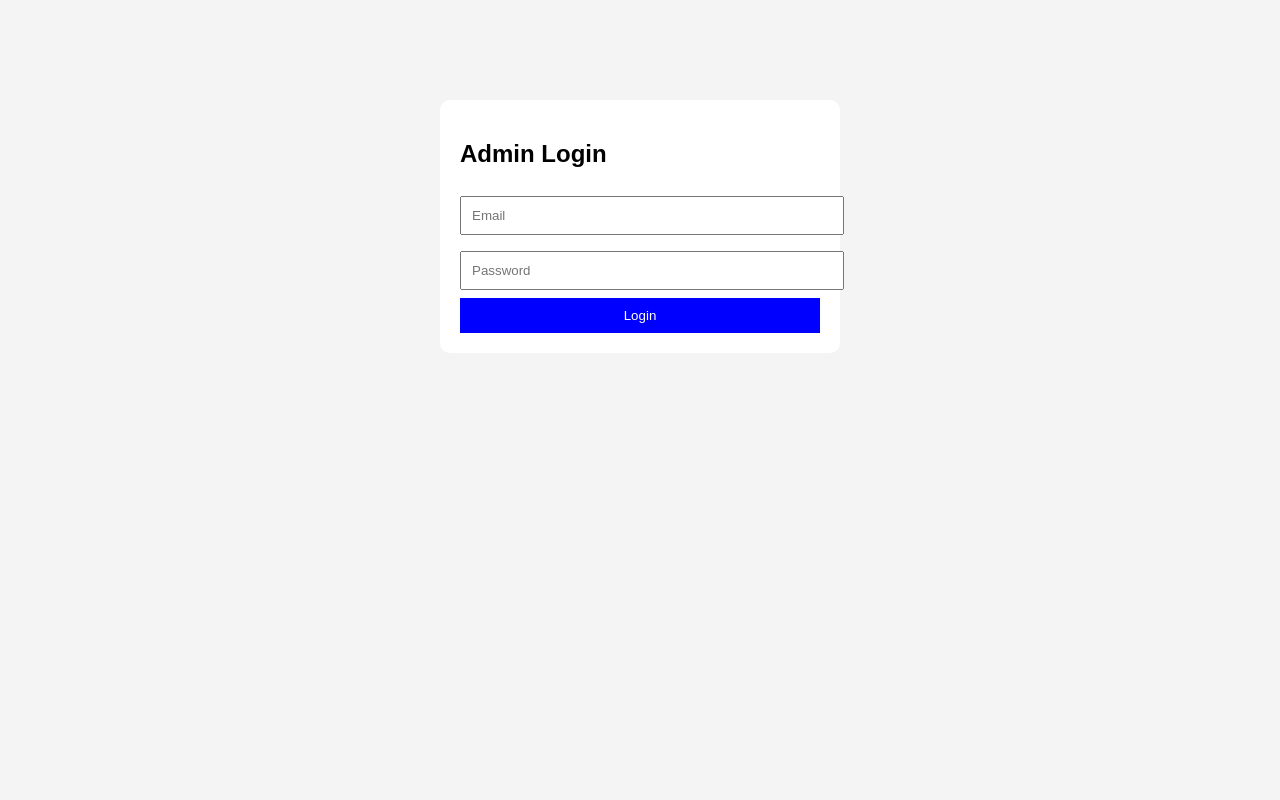
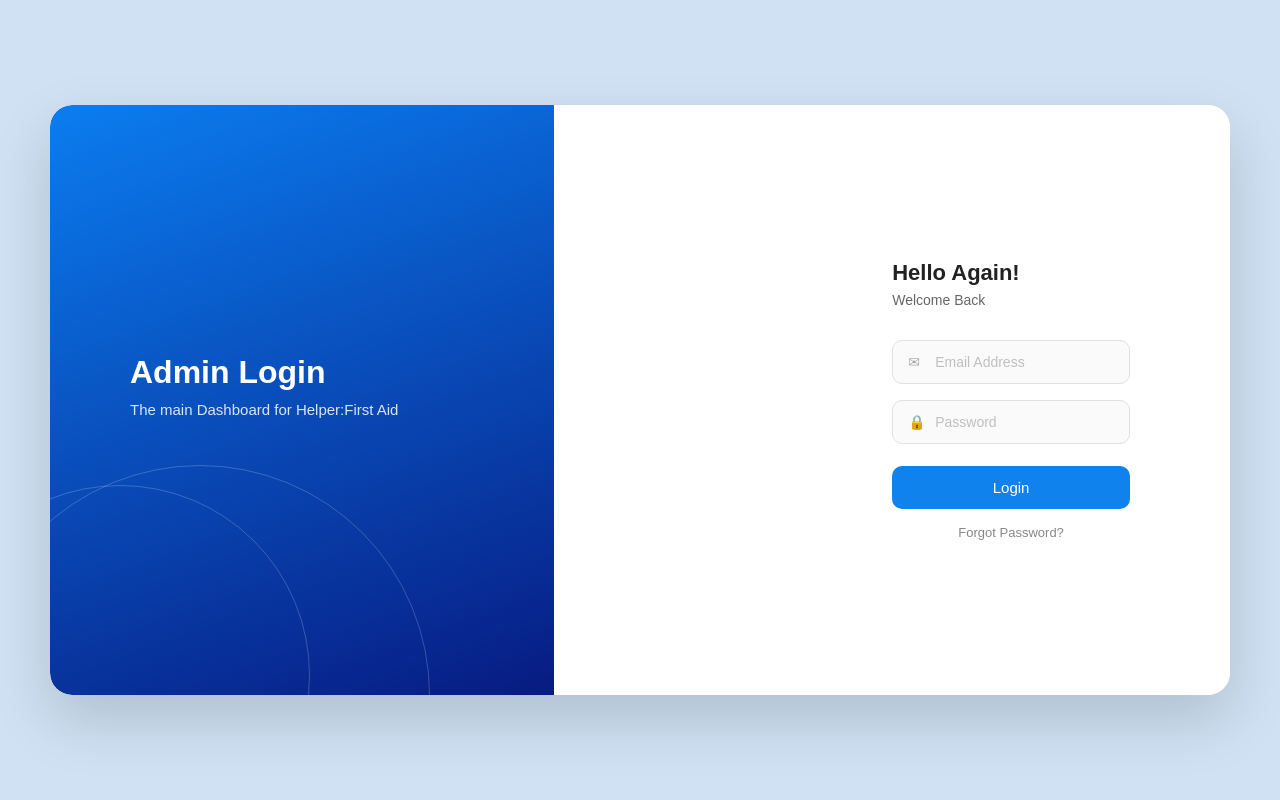
Before and after one commit to LASE3/Helper-First-Aid-PHP-Dashboard-, a PHP site: page /pages/login.php in a window 1280 px wide. Run offline with PHP 8.4, Linux system fonts and the light colour scheme.

Commit message:
channeg the log in screen added a new file assets

```diff
--- /dev/null
+++ b/assets/css/login.css
@@ -0,0 +1,185 @@
+* {
+    box-sizing: border-box;
+}
+
+body {
+    margin: 0;
+    min-height: 100vh;
+    font-family: Arial, sans-serif;
+    background-color: #cfe1f3;
+    display: flex;
+    justify-content: center;
+    align-items: center;
+}
+
+.login-wrapper {
+    width: 1180px;
+    height: 590px;
+    display: flex;
+    border-radius: 22px;
+    overflow: hidden;
+    box-shadow: 0 25px 60px rgba(0, 0, 0, 0.15);
+    background-color: white;
+}
+
+/* LEFT PANEL — blue gradient side */
+.left-panel {
+    width: 55%;
+    background: linear-gradient(160deg, #0b7df0, #071b82);
+    color: white;
+    position: relative;
+    display: flex;
+    flex-direction: column;
+    justify-content: center;
+    overflow: hidden;
+    padding-left: 80px;
+    padding-right: 60px;
+}
+
+.left-panel h1 {
+    font-size: 32px;
+    margin: 0 0 10px;
+    font-weight: 700;
+}
+
+.left-panel p {
+    font-size: 15px;
+    margin: 0 0 28px;
+    opacity: 0.85;
+}
+
+.read-more {
+    width: 110px;
+    height: 36px;
+    padding: 10px 18px;
+    border-radius: 25px;
+    border: none;
+    background: #168cf5;
+    color: white;
+    font-size: 14px;
+    cursor: pointer;
+    transition: background 0.2s;
+}
+
+.read-more:hover {
+    background: #0f7de0;
+}
+
+/* Decorative circles */
+.circle {
+    position: absolute;
+    width: 380px;
+    height: 380px;
+    border: 1px solid rgba(255, 255, 255, 0.2);
+    border-radius: 50%;
+    bottom: -170px;
+    left: -120px;
+    pointer-events: none;
+}
+
+.circle.two {
+    width: 460px;
+    height: 460px;
+    bottom: -230px;
+    left: -80px;
+}
+
+/* RIGHT PANEL — white form side */
+.right-panel {
+    width: 40%;
+    background: white;
+    display: flex;
+    align-items: center;
+    justify-content: center;
+    padding: 0;
+}
+.form-box {
+    width: 100%;
+    max-width: 280px;
+    margin-right: 100px;
+}
+.form-box h2 {
+    margin: 0 0 6px;
+    font-size: 22px;
+    color: #222;
+    font-weight: 700;
+}
+
+.form-box .sub {
+    margin: 0 0 32px;
+    color: #666;
+    font-size: 14px;
+}
+
+.input-wrap {
+    width: 100%;
+    position: relative;
+    margin-bottom: 16px;
+}
+
+.input-wrap span {
+    position: absolute;
+    top: 50%;
+    left: 16px;
+    transform: translateY(-50%);
+    color: #aaa;
+    font-size: 14px;
+    pointer-events: none;
+}
+
+.input-wrap input {
+    width: 100%;
+    padding: 13px 16px 13px 42px;
+    border-radius: 10px;
+    border: 1px solid #e0e0e0;
+    outline: none;
+    color: #333;
+    font-size: 14px;
+    background: #fafafa;
+    transition: border-color 0.2s;
+}
+
+.input-wrap input:focus {
+    border-color: #0f82ee;
+    background: white;
+}
+
+.input-wrap input::placeholder {
+    color: #bfbfbf;
+}
+
+button.login-btn {
+    width: 100%;
+    padding: 13px;
+    border-radius: 10px;
+    border: none;
+    background: #0f82ee;
+    color: white;
+    font-size: 15px;
+    cursor: pointer;
+    margin-top: 6px;
+    transition: background 0.2s;
+}
+
+button.login-btn:hover {
+    background: #0a6fd4;
+}
+
+.forgot {
+    display: block;
+    margin-top: 16px;
+    text-align: center;
+    color: #888;
+    text-decoration: none;
+    font-size: 13px;
+}
+
+.forgot:hover {
+    color: #0f82ee;
+}
+
+.err {
+    color: red;
+    margin-bottom: 14px;
+    font-size: 13px;
+}
--- a/pages/dashboard.php
+++ b/pages/dashboard.php
@@ -28,6 +28,7 @@ require_perm('dashboard.view');
 <head>
     <meta charset="UTF-8">
     <title>Dashboard</title>
+    <link rel="stylesheet" href="assets/css/dashboard.css">
 
 <div style="padding:10px; background:#f4f4f4; margin-bottom:15px;">
     Signed in as:
@@ -38,7 +39,7 @@ require_perm('dashboard.view');
     |
     <a href="admin_profile.php">My Profile</a>
     |
-    <a href="logout.php">Logout</a>
+    <a href="logout.php" target="_top" style="color:black; text-decoration:none;">Logout</a>
 </div>
 
 </head>
--- a/pages/login.php
+++ b/pages/login.php
@@ -15,7 +15,7 @@ if (isset($_POST['login'])) {
     $email = strtolower(trim($_POST['email'] ?? ''));
     $password = trim($_POST['password'] ?? '');
 
-    $stmt = $pdo->prepare("SELECT id, email, password_hash, is_active, role FROM admin_users WHERE email = ? LIMIT 1");
+    $stmt = $pdo->prepare("SELECT id, full_name, email, password_hash, is_active, role FROM admin_users WHERE email = ? LIMIT 1");
     $stmt->execute([$email]);
     $user = $stmt->fetch();
 
@@ -57,59 +57,51 @@ if (isset($_POST['login'])) {
 }
 ?>
 <!DOCTYPE html>
-<html>
-
+<html lang='en'>
 <head>
     <meta charset="UTF-8">
     <title>Admin Login</title>
-    <style>
-        body {
-            font-family: Arial;
-            background: #f4f4f4
-        }
-
-        .card {
-            width: 360px;
-            margin: 100px auto;
-            padding: 20px;
-            background: white;
-            border-radius: 10px
-        }
-
-        input {
-            width: 100%;
-            padding: 10px;
-            margin: 8px 0
-        }
-
-        button {
-            width: 100%;
-            padding: 10px;
-            background: blue;
-            color: white;
-            border: none;
-            cursor: pointer
-        }
-
-        .err {
-            color: red
-        }
-    </style>
+    <link rel="stylesheet" href="../assets/css/login.css">
 </head>
 
 <body>
-    <div class="card">
-        <h2>Admin Login</h2>
-        <?php if (!empty($error)): ?>
-            <p class="err"><?= htmlspecialchars($error) ?></p>
-        <?php endif; ?>
-        <form method="POST">
-            <input type="email" name="email" placeholder="Email" required>
-            <input type="password" name="password" placeholder="Password" required>
-            <button type="submit" name="login" value="1">Login</button>
+    <div class="login-wrapper">
+       <div class="login-wrapper">
 
-        </form>
+    <div class="left-panel">
+        <h1>Admin Login</h1>
+        <p>The main Dashboard for Helper:First Aid</p>
+    <!--    <button class="read-more" type="button">Read More</button> -->
+
+        <div class="circle"></div>
+        <div class="circle two"></div>
+    </div>
+
+    <div class="right-panel">
+    </div>
+    <div class="right-panel">
+        <div class="form-box">
+            <h2>Hello Again!</h2>
+            <p class="sub">Welcome Back</p>
+
+            <?php if(!empty($error)): ?>
+                <div class="err"><?= htmlspecialchars($error) ?></div>
+            <?php endif; ?>
+
+            <form method="POST">
+                <div class="input-wrap">
+                    <span>✉</span>
+                    <input type="email" name="email" placeholder="Email Address" required>
+                </div>
+                <div class="input-wrap">
+                    <span>🔒</span>
+                    <input type="password" name="password" placeholder="Password" required>
+                </div>
+                <button class="login-btn" type="submit" name="login" value="1">Login</button>
+
+                <a class="forgot" href="#">Forgot Password?</a>
+            </form>
+        </div>
     </div>
 </body>
-
 </html>
```
Also changed, not shown: logout.php (deleted, +0 -15 lines), pages/logout.php (added, +14 -0 lines), assets/css/dashboard.css (added).
